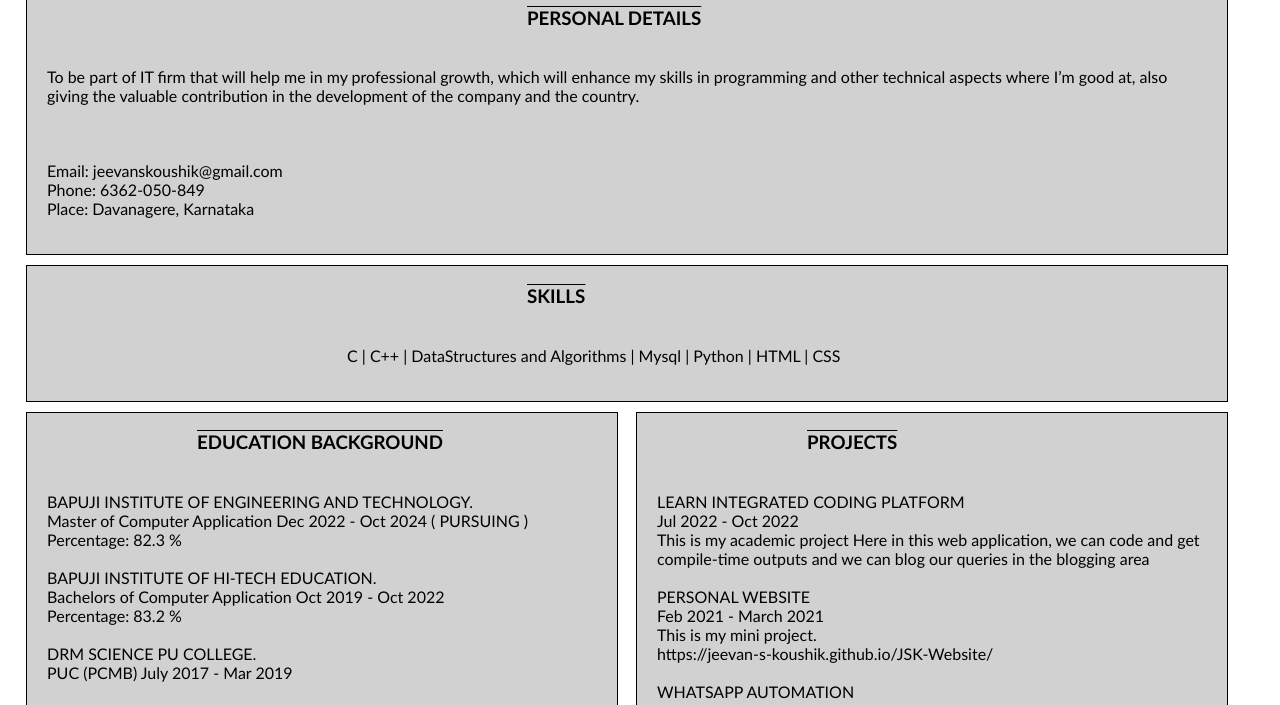
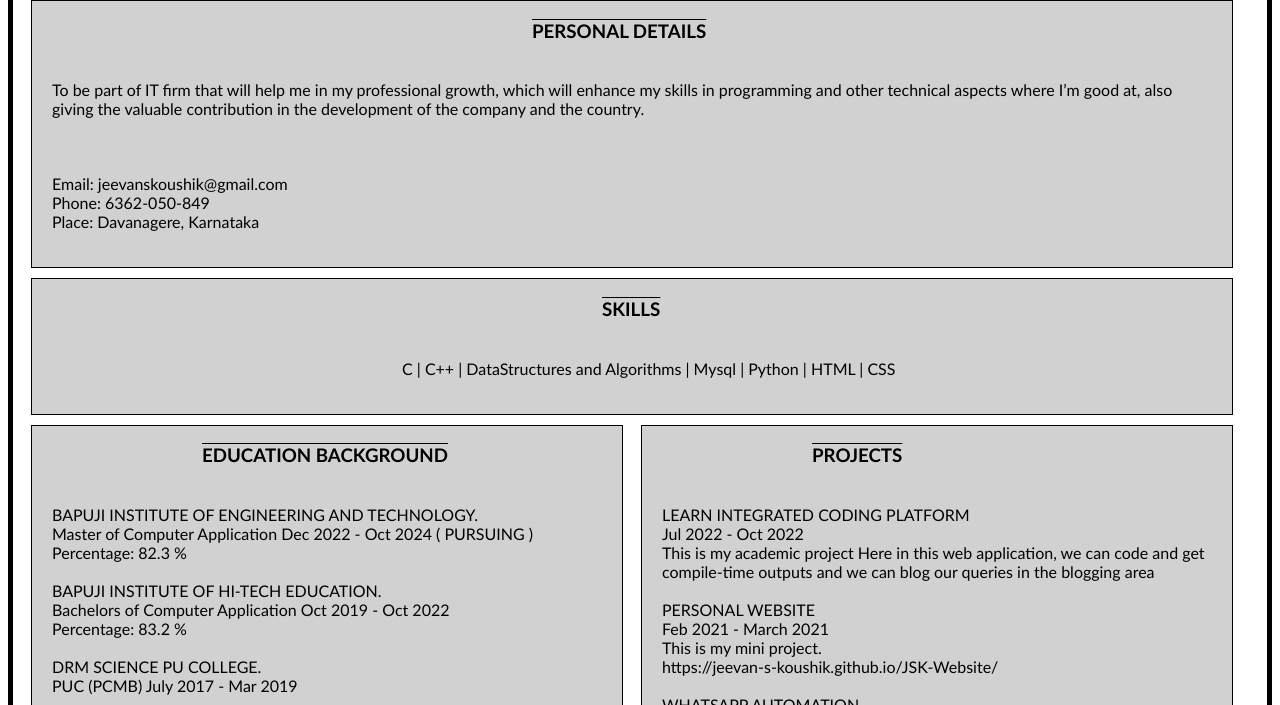
Before and after one commit to Jeevan-S-Koushik/FirstWebResume, a plain HTML site: page index.html in a window 1280 px wide. Shown: the part 95-800 px from the top of the page. Drawn offline with Linux system fonts and the light colour scheme.

Commit message:
added border to the resume web page

```diff
--- a/index.html
+++ b/index.html
@@ -10,6 +10,7 @@
 </head>
 
 <body>
+    <div id="border">
             <header id="head">
                 <h1>
                     JEEVAN S KOUSHIK - RESUME
@@ -32,7 +33,7 @@
             </div>
 
             <div id="up">
-        <h3 id="title">SKILLS</h3>
+                <h3 id="title_">SKILLS</h3>
                 <p id="content1">
                     C | C++ | DataStructures and Algorithms | Mysql | Python | HTML | CSS
                 </p>
@@ -89,6 +90,7 @@
         <footer>
             <p id="foot">DEVELOPED BY - JEEVAN S KOUSHIK</p>
         </footer>
+</div>
 </body>
 
 </html>
--- a/style.css
+++ b/style.css
@@ -23,6 +23,7 @@ body{
     float:inline-start;
     margin-left: 18px;
     margin-top: 10px;
+    margin-bottom: 10px;
 }
 
 #title{
@@ -37,6 +38,12 @@ body{
     margin-left: 170px;
     text-decoration: overline;
 }
+#title_{
+    color: black;
+    font-family: 'Gill Sans', 'Gill Sans MT', Calibri, 'Trebuchet MS', sans-serif;
+    margin-left: 570px;
+    text-decoration: overline;
+}
 #content{
     padding: 20px;
     color: black;
@@ -47,7 +54,7 @@ body{
     padding: 20px;
     color: black;
     font-family:'Gill Sans', 'Gill Sans MT', Calibri, 'Trebuchet MS', sans-serif;
-    margin-left: 300px;
+    margin-left: 350px;
 
 }
 #bold{
@@ -61,3 +68,6 @@ body{
     margin-left: 950px;
     margin-top: 40px;
 }
+#border{
+    border: 5px solid black;
+}
```
Lines whose indentation alone changed are shown as unchanged.
